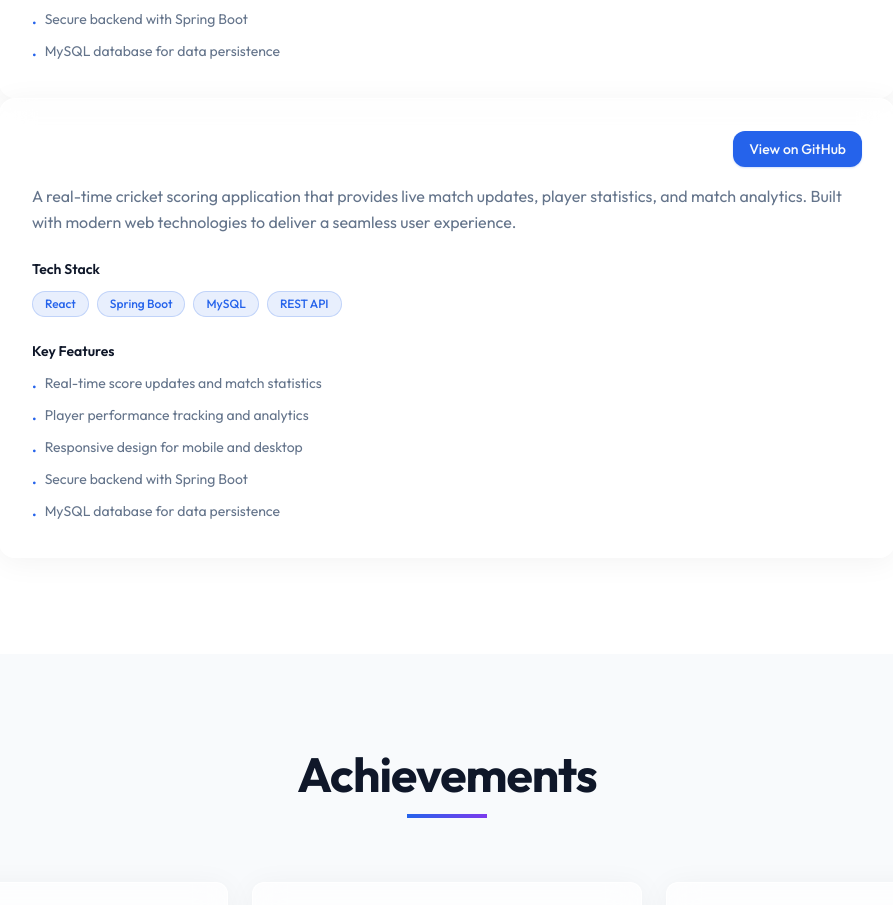
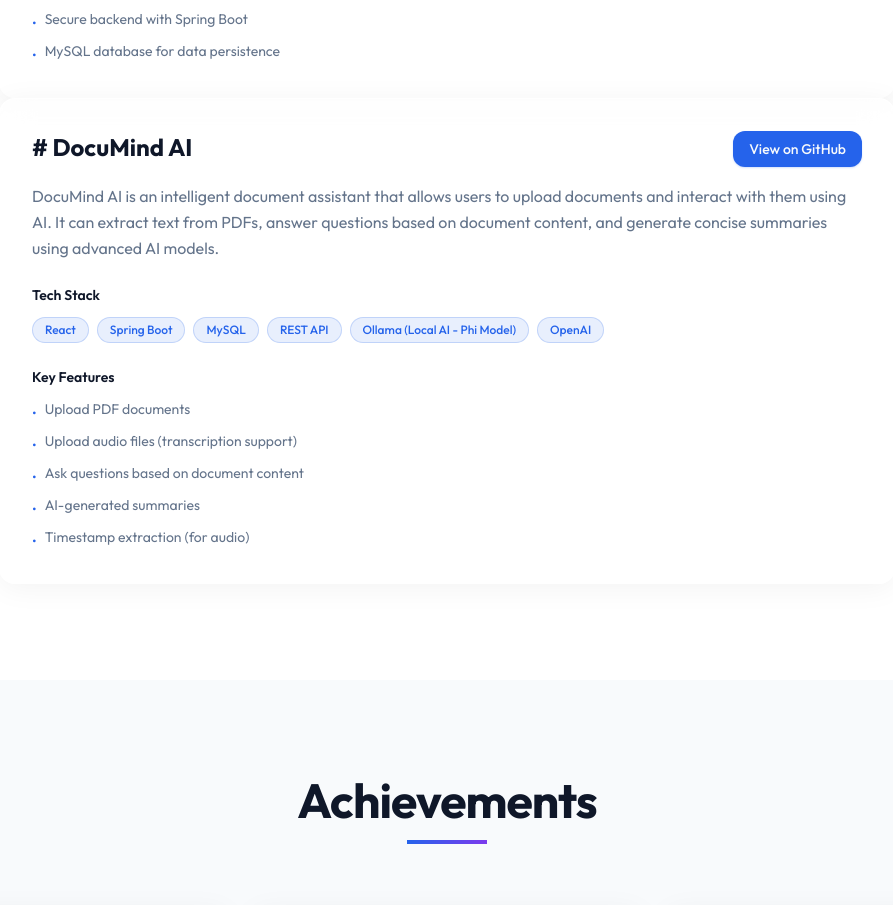
Before and after one commit to milapgrover/PortFolio, a React (Vite) app: page / in a window 1280 px wide. Shown: the part 3520-4425 px from the top of the page, without its empty margins (193-1086 px from the left). Built offline with nearby package versions, Linux system fonts and the light colour scheme.

Commit message:
Added live link button in project section

```diff
--- a/src/pages/HomePage.jsx
+++ b/src/pages/HomePage.jsx
@@ -49,15 +49,15 @@ function HomePage() {
       liveLink: 'https://cricket-application-nine.vercel.app/',
     },
     {
-      title: '',
-      description: 'A real-time cricket scoring application that provides live match updates, player statistics, and match analytics. Built with modern web technologies to deliver a seamless user experience.',
-      techStack: ['React', 'Spring Boot', 'MySQL', 'REST API'],
+      title: '# DocuMind AI ',
+      description: 'DocuMind AI is an intelligent document assistant that allows users to upload documents and interact with them using AI. It can extract text from PDFs, answer questions based on document content, and generate concise summaries using advanced AI models.',
+      techStack: ['React', 'Spring Boot', 'MySQL', 'REST API','Ollama (Local AI - Phi Model)', 'OpenAI'],
       features: [
-        'Real-time score updates and match statistics',
-        'Player performance tracking and analytics',
-        'Responsive design for mobile and desktop',
-        'Secure backend with Spring Boot',
-        'MySQL database for data persistence',
+        'Upload PDF documents',
+        'Upload audio files (transcription support)',
+        'Ask questions based on document content',
+        'AI-generated summaries',
+        'Timestamp extraction (for audio)',
       ],
       githubLink: 'https://github.com/milapgrover/DocuMind-AI',
     },
```
